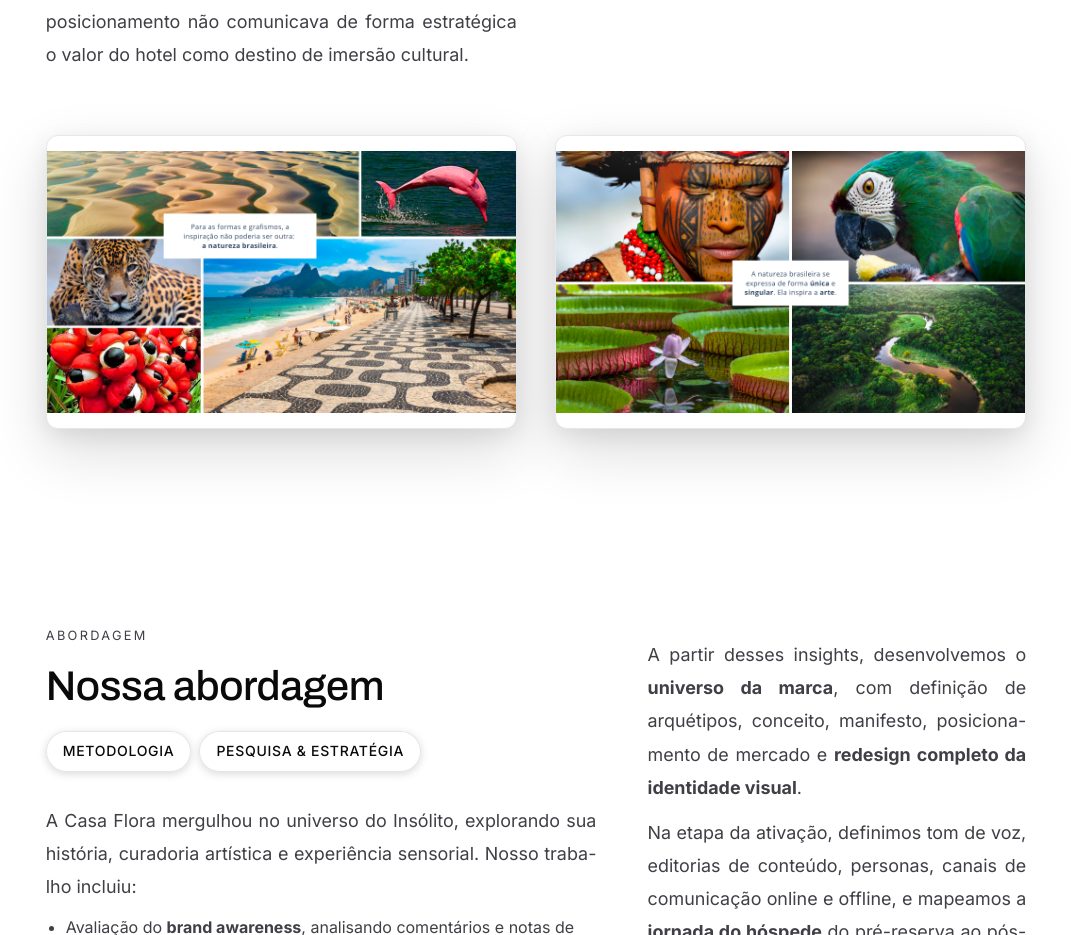
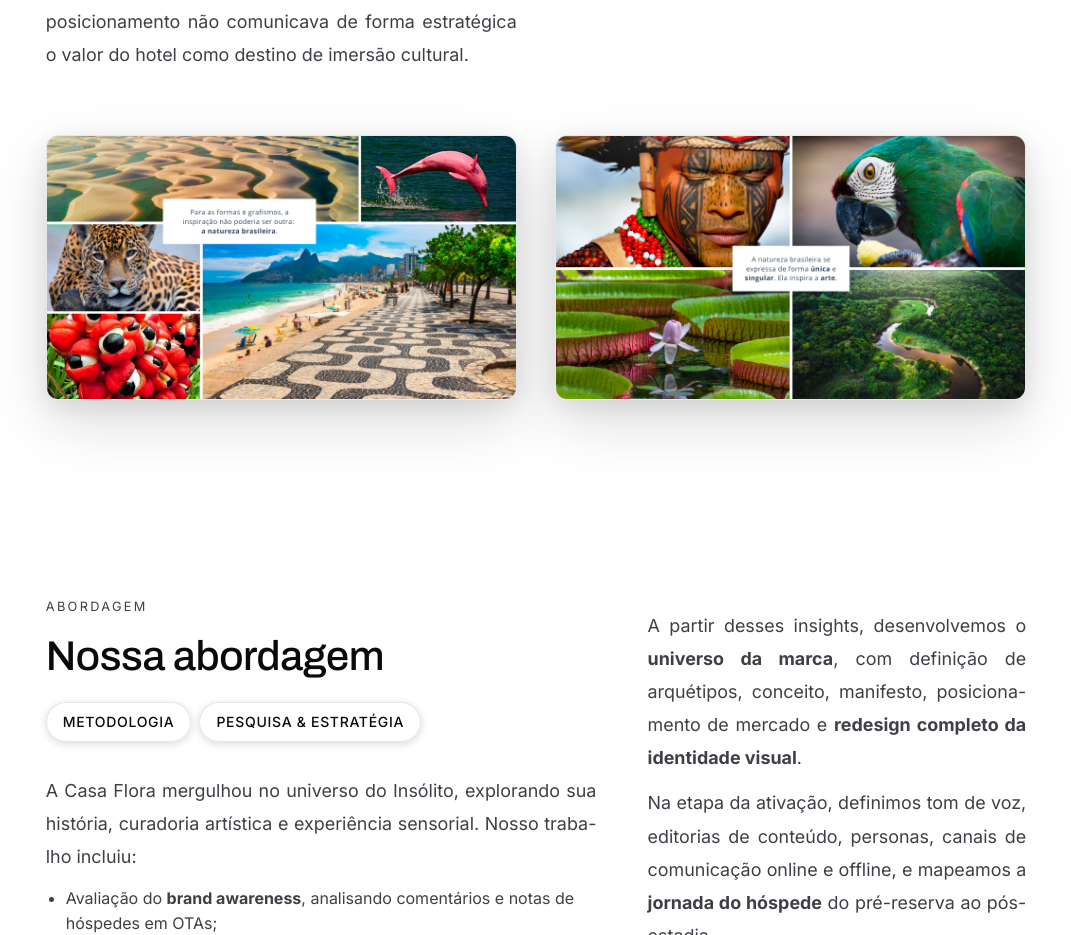
Before and after one commit to osanaizera/casa-flora-site, a Next.js app: page /cases/insolito in a window 1280 px wide. Shown: the part 1961-2896 px from the top of the page, without its empty margins (104-1175 px from the left). Built offline with nearby package versions, Linux system fonts and the light colour scheme.

Commit message:
style(case/insolito - Desafio): remover letterbox das imagens (object-fit: cover) e reduzir altura dos cards (aspect-ratio 16:9)

```diff
--- a/src/app/globals.css
+++ b/src/app/globals.css
@@ -2260,11 +2260,14 @@ body {
 
 /* Compact frame for smaller image cards */
 .case-frame--compact {
-  aspect-ratio: 16/10;
+  aspect-ratio: 16/9;
   border-radius: 12px;
   overflow: hidden;
   position: relative;
 }
+/* Em "O DESAFIO" (case-images-grid), garantir que as imagens cubram o frame sem barras */
+.case-images-grid .case-frame > img,
+.case-images-grid .case-frame > span > img { object-fit: cover !important; }
 
 @media (max-width: 768px) {
   .services-modern {
```
